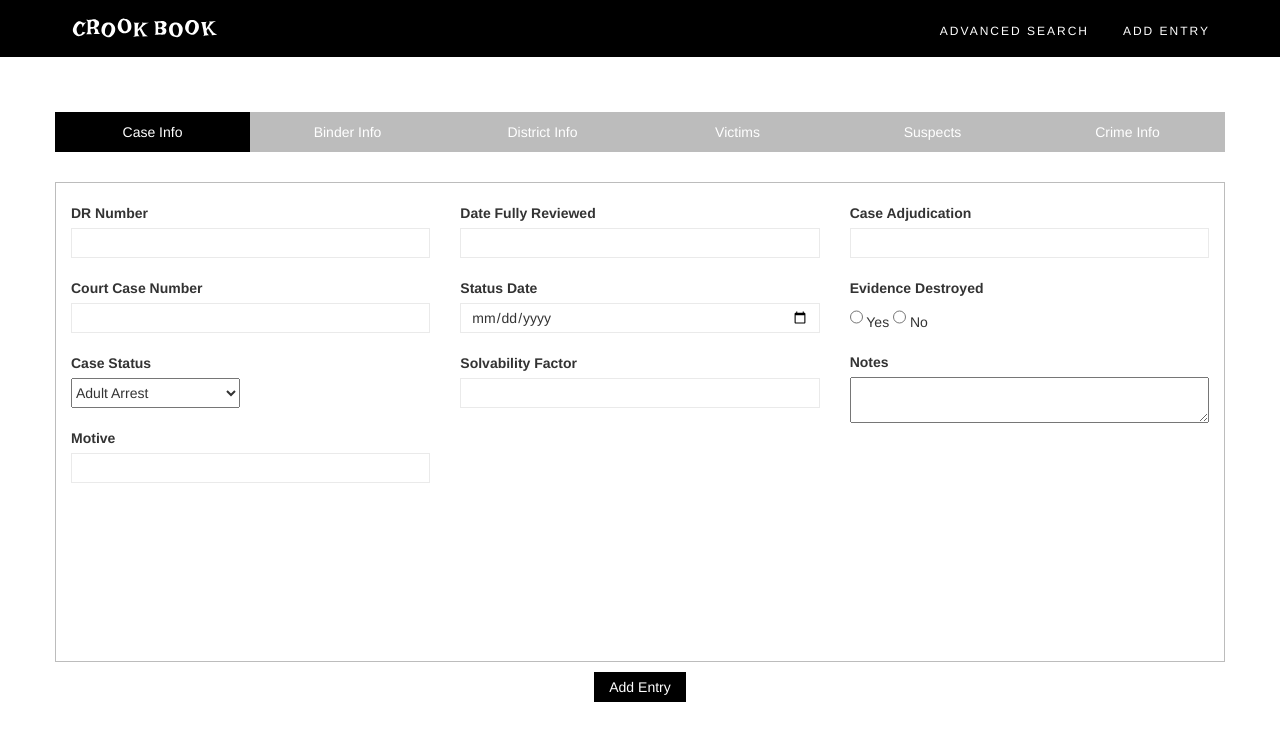
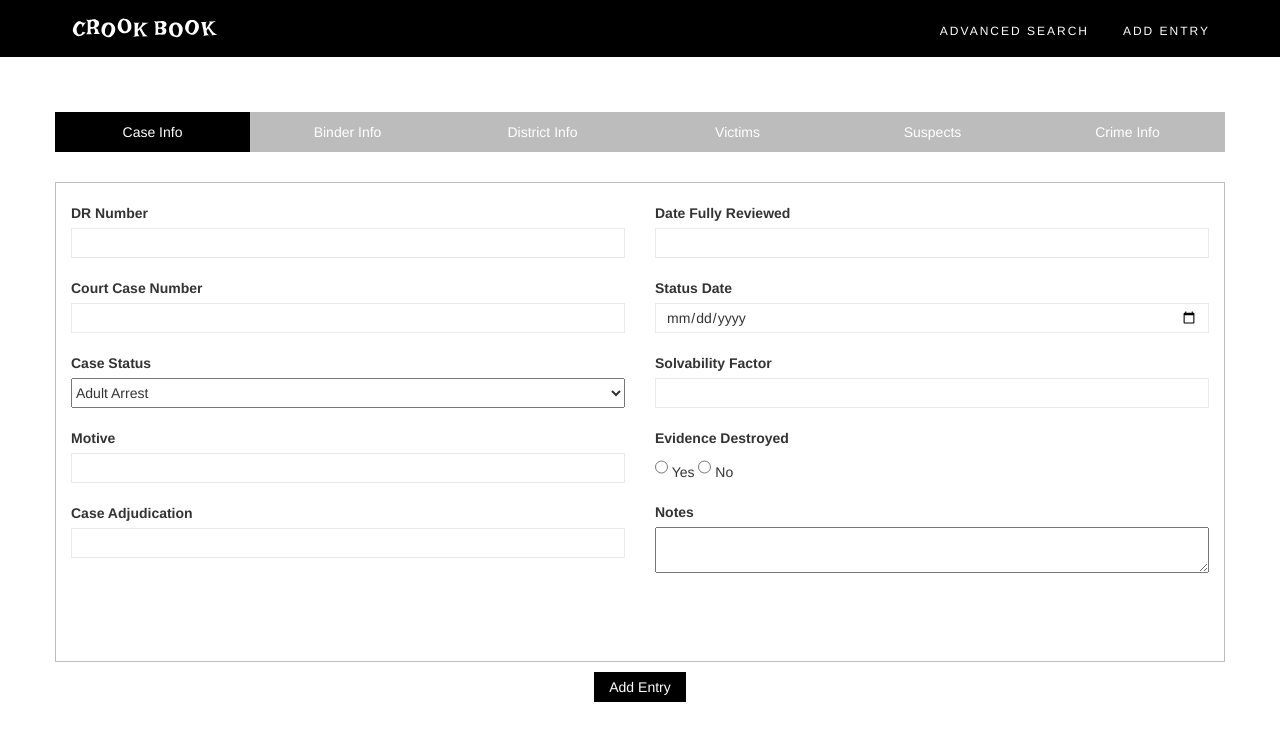
Before and after one commit to evanhessler/CrookBook, a Django app: page /add in a window 1280 px wide. Shown: the top 741 px of the page. Run offline with Django 3.2, Linux system fonts and the light colour scheme; some libraries are stand-ins or nearby versions.

Commit message:
more front end form

```diff
--- a/cases/static/styles/styles.css
+++ b/cases/static/styles/styles.css
@@ -84,7 +84,7 @@ input[type="submit"]:hover {
   color: #222;
 }
 
-input[type="text"], input[type="date"], input[type="number"], textarea {
+input[type="text"], input[type="date"], input[type="number"], select, textarea {
   width: 100%;
 }
 
--- a/cases/templates/add-entry.html
+++ b/cases/templates/add-entry.html
@@ -25,7 +25,7 @@
     </div>
     <form id="form-info">
       <div class="add-entry-block block-selected" id="case-info-entry">
-        <div class='col-sm-12 col-md-4'>
+        <div class='col-sm-12 col-md-6'>
           <label>DR Number</label>
           <input type='text'>
 
@@ -44,8 +44,11 @@
           <label>Motive</label>
           <input type='text'>
 
+          <label>Case Adjudication</label>
+          <input type='text'>
+
         </div>
-        <div class='col-sm-12 col-md-4'>
+        <div class='col-sm-12 col-md-6'>
           <label>Date Fully Reviewed</label>
           <input type='text'>
 
@@ -54,10 +57,6 @@
 
           <label>Solvability Factor</label>
           <input type='number'>
-        </div>
-        <div class='col-sm-12 col-md-4'>
-          <label>Case Adjudication</label>
-          <input type='text'>
 
           <label>Evidence Destroyed</label>
           <input type='radio'> Yes
@@ -65,24 +64,87 @@
 
           <label>Notes</label>
           <textarea></textarea>
-
         </div>
       </div>
       <div class="add-entry-block row" id="binder-info-entry">
-        Binder Info
+        <div class='col-sm-12 col-md-6'>
+          <label>Master DR</label>
+          <input type='text'>
+        </div>
+        <div class='col-sm-12 col-md-6'>
+          <label>Check Out Date</label>
+          <input type='date'>
+        </div>
       </div>
       <div class="add-entry-block row" id="district-info-entry">
-        District Info
+        <div class='col-sm-12 col-md-6'>
+          <label>Division</label>
+          <input type='text'>
+          <label>Reporting District</label>
+          <input type='text'>
+        </div>
+        <div class='col-sm-12 col-md-6'>
+          <label>Bureau</label>
+          <input type='date'>
+        </div>
       </div>
       <div class="add-entry-block row" id="victims-info-entry">
-        Victims Info
+        <div class='col-sm-12 col-md-6'>
+          <label>First Name</label>
+          <input type='text'>
+
+          <label>Age</label>
+          <input type='number'>
+
+          <label>Ethnicity</label>
+          <select>
+            <option value="AA">White</option>
+            <option value="AA">Hispanic</option>
+            <option value="AA">Black or African American</option>
+            <option value="AA">Asian</option>
+            <option value="AA">American Indian or Alaska Native</option>
+            <option value="AA">Middle Eastern</option>
+            <option value="AA">Pacific Islander</option>
+            <option value="AA">Other</option>
+          </select>
+        </div>
+        <div class='col-sm-12 col-md-6'>
+          <label>Last Name</label>
+          <input type='text'>
+
+          <label>Sex</label>
+          <input type='radio'>Male
+          <input type='radio'>Female
+
+          <label>Description</label>
+          <textarea></textarea>
+        </div>
       </div>
+
       <div class="add-entry-block row" id="suspects-info-entry">
         Suspects Info
       </div>
       <div class="add-entry-block row" id="crime-info-entry">
-        Crime Info
->>>>>>> Stashed changes
+        <div class='col-sm-12 col-md-6'>
+          <label>Coroner Case Number</label>
+          <input type='text'>
+
+          <label>Crime Address</label>
+          <input type='text'>
+
+          <label>Date Reported</label>
+          <input type='date'>
+        </div>
+        <div class='col-sm-12 col-md-6'>
+          <label>Weapon</label>
+          <input type='text'>
+
+          <label>Crime Committed</label>
+          <input type='text' placeholder="Default: Murder">
+
+          <label>Date Occurred</label>
+          <input type='date'>
+        </div>
       </div>
     </form>
     <center class="button-container" id="add-entry-button">
```
